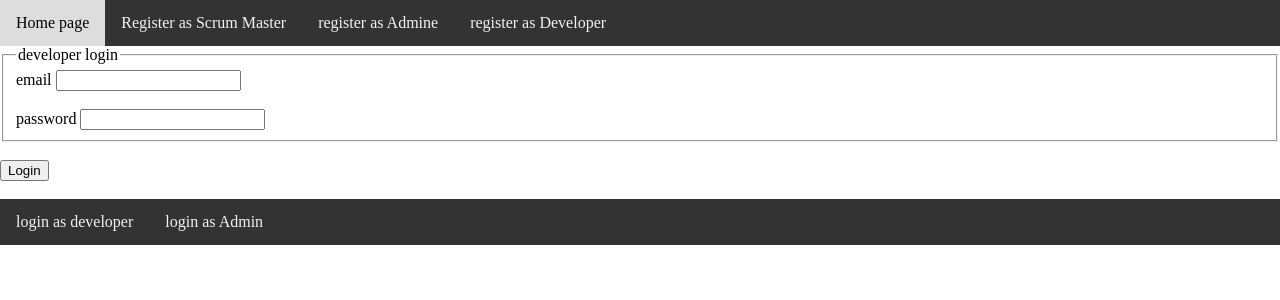
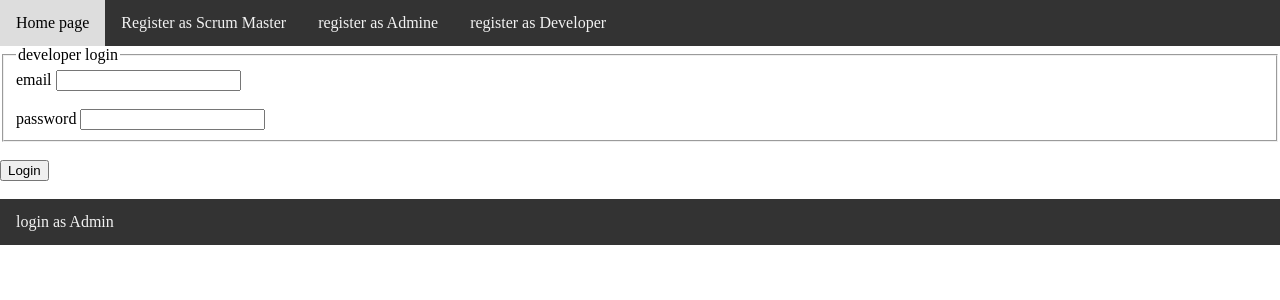
Before and after one commit to ayam999/Team28, a Flask app: page / in a window 1280 px wide. Shown: the top 300 px of the page. Run offline with Flask 2, Linux system fonts and the light colour scheme.

Commit message:
Update login.html

```diff
--- a/templates/login.html
+++ b/templates/login.html
@@ -97,7 +97,6 @@
       <br>
 
     <div class="topnav">
-      <a href="/">login as developer</a>
       <a href="/loginAdmine">login as Admin </a>
 
     </div>
```
